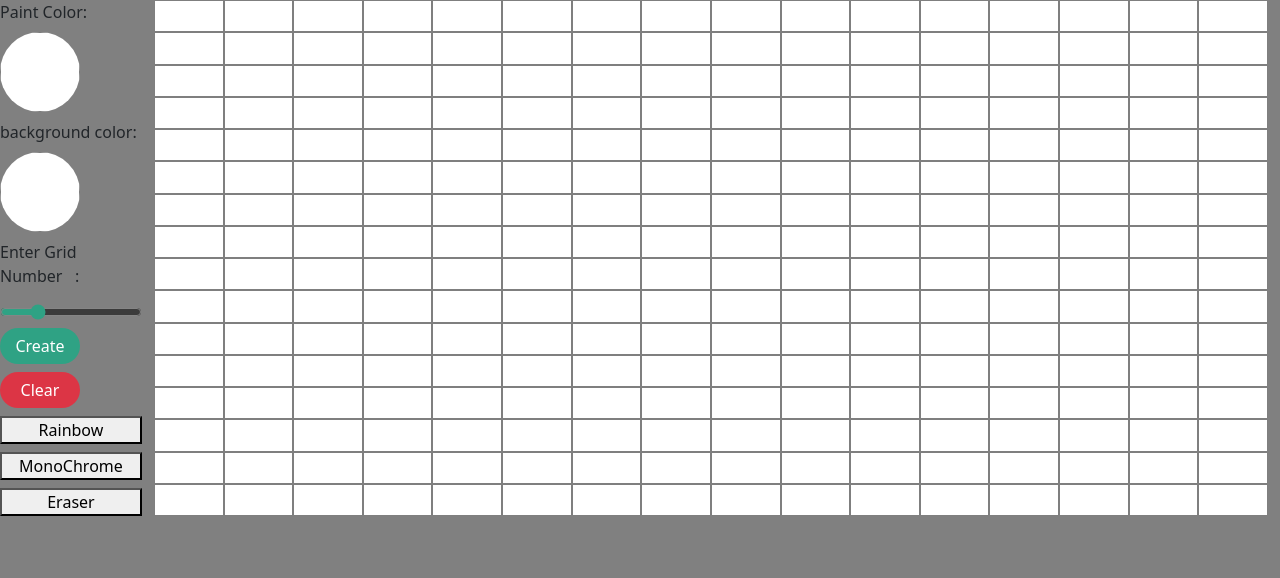
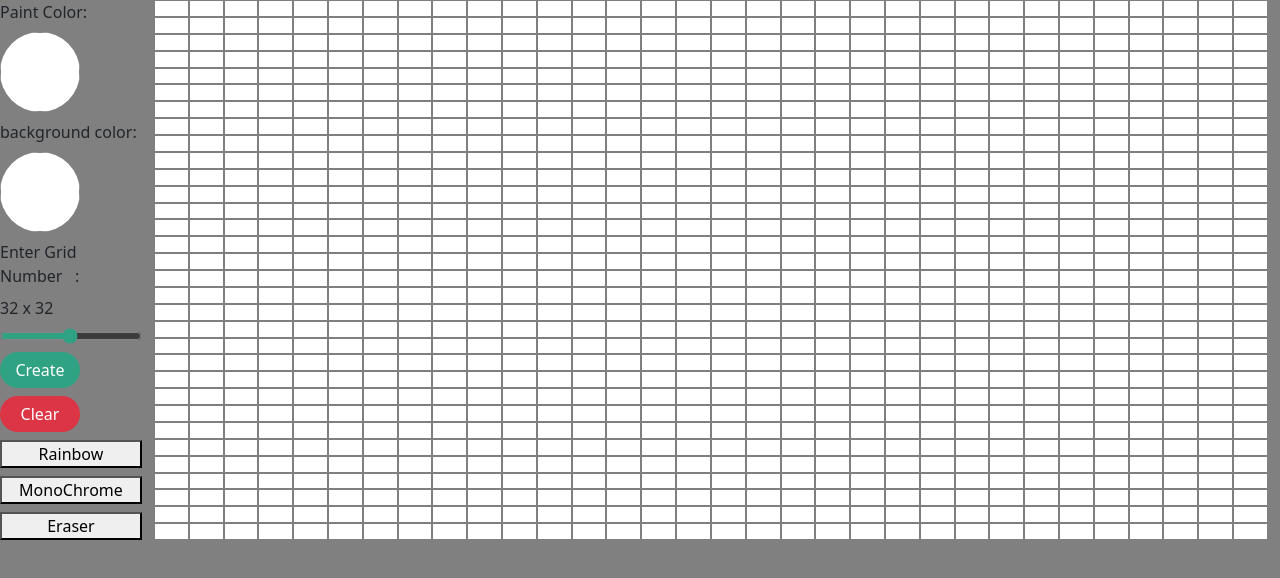
Before and after one commit to Jabjubinski/jabjubinski.github.io, a plain HTML site: page index.html in a window 1280 px wide. Drawn offline with nearby package versions, Linux system fonts and the light colour scheme.

Commit message:
improved grid making function

```diff
--- a/index.html
+++ b/index.html
@@ -33,7 +33,7 @@
         <div class="grid-size-value"></div>
         <input
           id="grid-number"
-          value="16"
+          value="32"
           type="range"
           min="1"
           max="64"
--- a/main.js
+++ b/main.js
@@ -12,8 +12,7 @@ const backgroundColor = document.getElementById("background-color");
 //grid rows and columns inputs
 const gridNumber = document.getElementById("grid-number");
 
-//grid pixel number changer event listener
-gridNumber.addEventListener("input", () => {
+function gridMaker() {
   gridSizeValue.innerHTML = `${gridNumber.value} x ${gridNumber.value}`;
   divContainer.innerHTML = "";
 
@@ -26,8 +25,16 @@ gridNumber.addEventListener("input", () => {
     pixel.setAttribute("data-index", i);
     divContainer.appendChild(pixel);
   }
+}
+
+gridNumber.addEventListener("input", () => {
+  gridMaker();
 });
-//grid making function
+
+window.onload = () => {
+  gridMaker();
+};
+
 const allPixel = document.querySelectorAll(".pixel");
 
 rainbow.addEventListener("click", () => {
@@ -66,15 +73,3 @@ clear.addEventListener("click", () => {
     pixel.style.backgroundColor = `${backgroundColor.value}`;
   });
 });
-
-window.onload = () => {
-  for (let i = 0; i < 16 * 16; i++) {
-    const pixel = document.createElement("div");
-
-    pixel.classList.add("pixel");
-    pixel.style.width = `calc(100%/${gridNumber.value})`;
-    pixel.style.backgroundColor = `${backgroundColor.value}`;
-    pixel.setAttribute("data-index", i);
-    divContainer.appendChild(pixel);
-  }
-};
```
